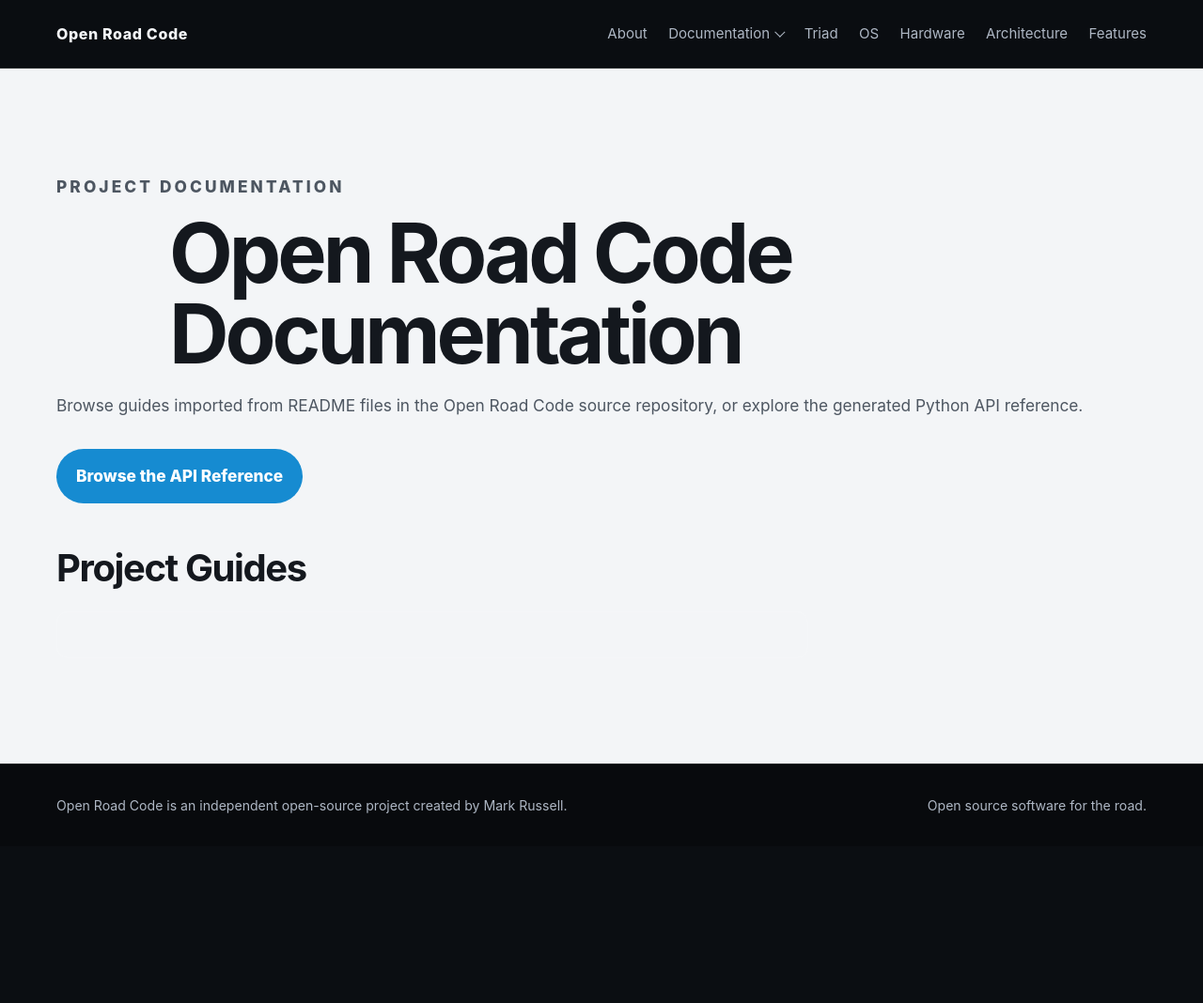
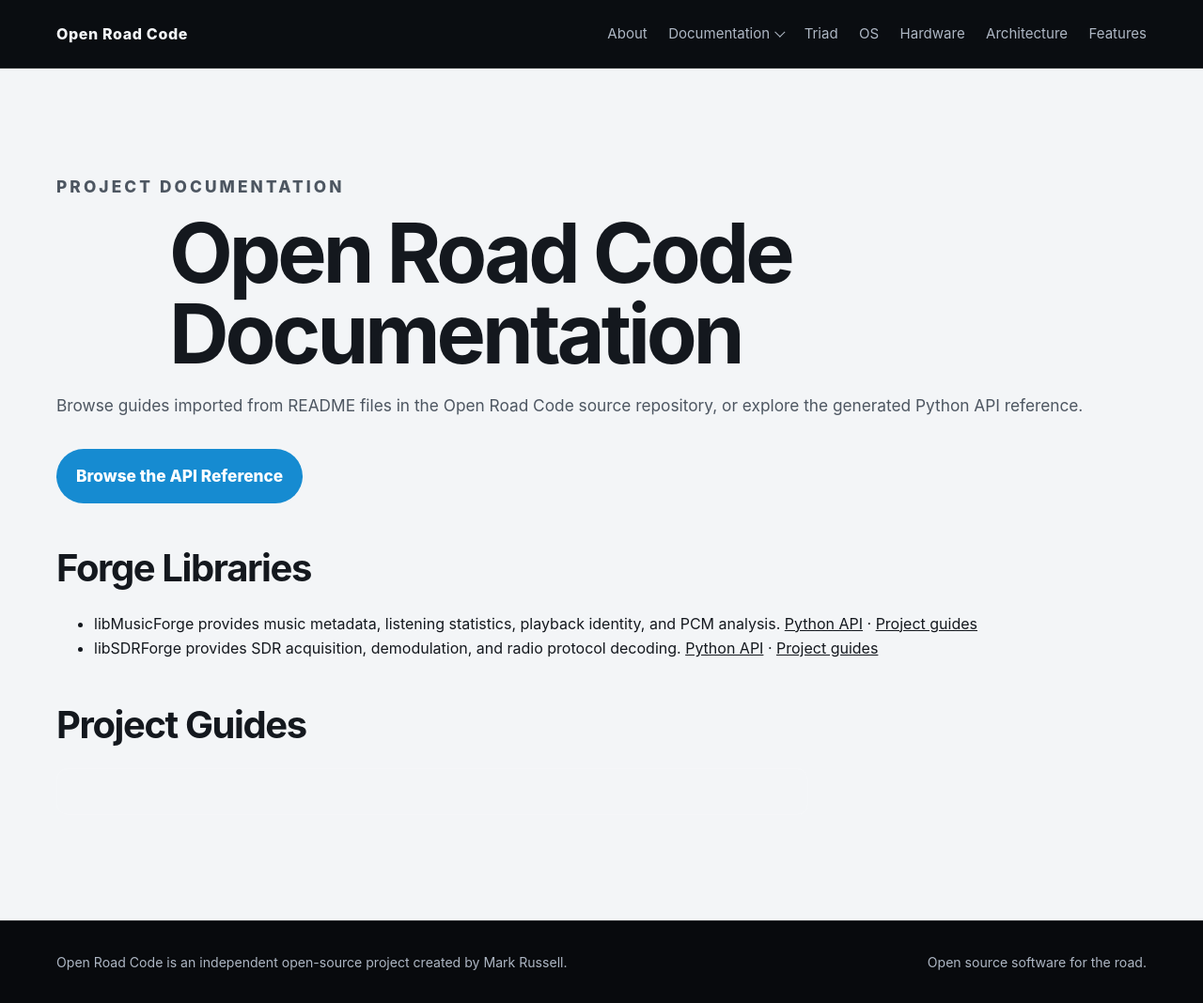
Before and after one commit to markisrt4/openroadcode-site, a Jekyll site: the page built from docs.md, in a window 1280 px wide and 1068 px high. Shown: the whole window at 94% size. Built offline with Jekyll 4.4.1, drawn with Linux system fonts in a browser that asks for light colours.

Commit message:
Build Forge API references with GitHub Pages

```diff
--- a/_config.yml
+++ b/_config.yml
@@ -9,6 +9,7 @@ permalink: pretty
 
 exclude:
   - Doxyfile
+  - doxygen/Doxyfile.forge
   - README.md
   - LICENSE
   - vendor
--- a/docs.md
+++ b/docs.md
@@ -20,6 +20,23 @@ permalink: /docs/
       </a>
     </p>
 
+    <h2 class="documentation-index__heading">Forge Libraries</h2>
+
+    <ul>
+      <li>
+        libMusicForge provides music metadata, listening statistics, playback
+        identity, and PCM analysis.
+        <a href="{{ '/api/musicforge/' | relative_url }}">Python API</a> ·
+        <a href="https://github.com/markisrt4/libMusicForge#readme">Project guides</a>
+      </li>
+      <li>
+        libSDRForge provides SDR acquisition, demodulation, and radio protocol
+        decoding.
+        <a href="{{ '/api/sdrforge/' | relative_url }}">Python API</a> ·
+        <a href="https://github.com/markisrt4/libSDRForge#readme">Project guides</a>
+      </li>
+    </ul>
+
     <h2 class="documentation-index__heading">Project Guides</h2>
 
     <nav
```
Also changed, not shown: .github/workflows/pages.yml, README.md, 1 other file.
